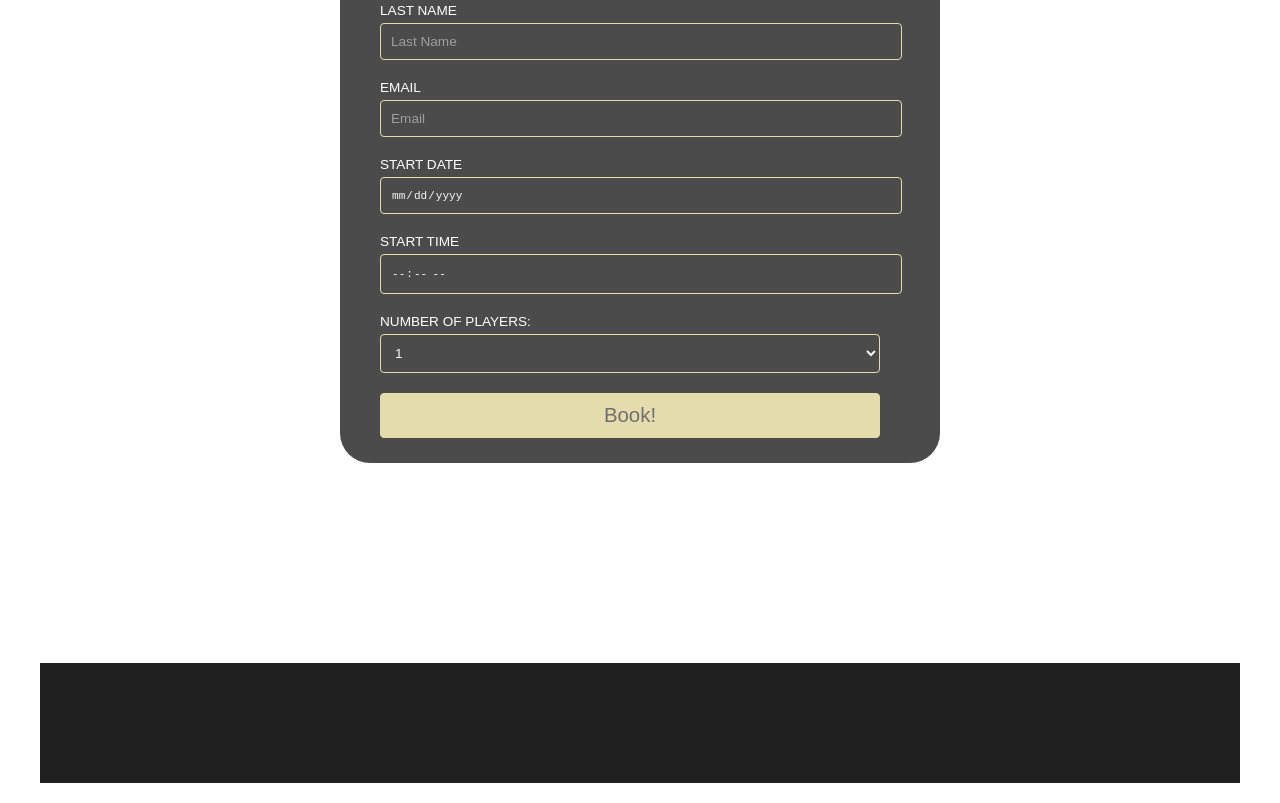
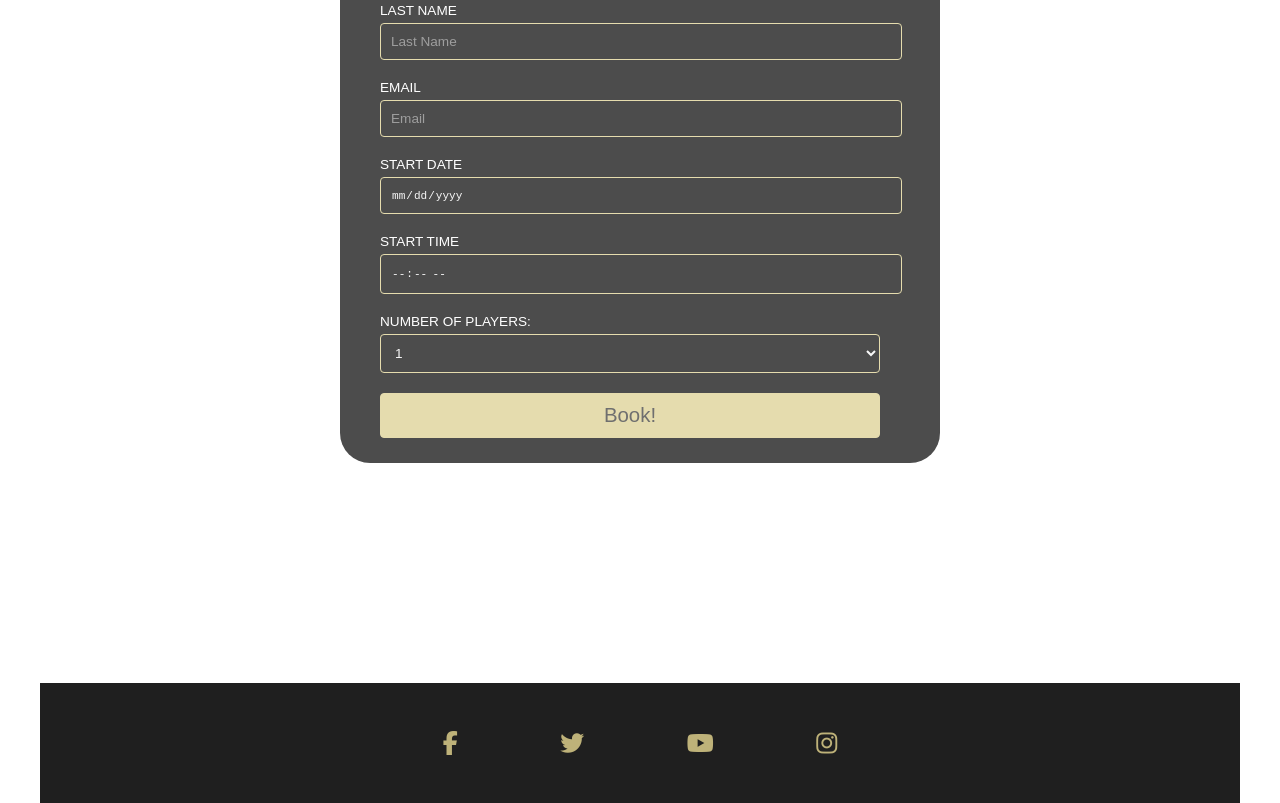
Before and after one commit to ErikHgm/Golfclub-homepage, a plain HTML site: page booking.html in a window 1280 px wide. Shown: the part 337-1140 px from the top of the page. Drawn offline with Linux system fonts and the light colour scheme; a web font is replaced by a local one.

Commit message:
Add footer section to all pages

```diff
--- a/assets/css/style.css
+++ b/assets/css/style.css
@@ -9,7 +9,7 @@
 
 html,
 body {
-    max-width:1200px;
+    max-width: 1200px;
     margin: 0 auto;
     overflow-x: hidden;
     overflow-y: auto;
--- a/booking.html
+++ b/booking.html
@@ -62,8 +62,27 @@
 
 
     <footer>
-        <div></div>
+        <ul id="social-links">
+            <li>
+                <a href="http://www.facebook.com" target="_blank" rel="noopener"
+                    aria-label="Join our Facebookpage (opens in a new tab)"><i class="fa-brands fa-facebook-f"></i></a>
+            </li>
+            <li>
+                <a href="http://www.twitter.com" target="_blank" rel="noopener"
+                    aria-label="Join our Twitterpage (opens in a new tab)"><i class="fa-brands fa-twitter"></i></a>
+            </li>
+            <li>
+                <a href="http://www.youtube.com" target="_blank" rel="noopener"
+                    aria-label="Join our Youtubechannel (opens in a new tab)"><i class="fa-brands fa-youtube"></i></a>
+            </li>
+            <li>
+                <a href="http://www.instagram.com" target="_blank" rel="noopener"
+                    aria-label="Join our Instagrampage (opens in a new tab)"><i class="fa-brands fa-instagram"></i></a>
+            </li>
+        </ul>
     </footer>
+    <!-- script for font awesome-->
+    <script src="https://kit.fontawesome.com/d2d5fe6d3e.js" crossorigin="anonymous"></script>
 </body>
 
 </html>
```
Also changed, not shown: facilities.html (+22 -2 lines), index.html (indentation only).
